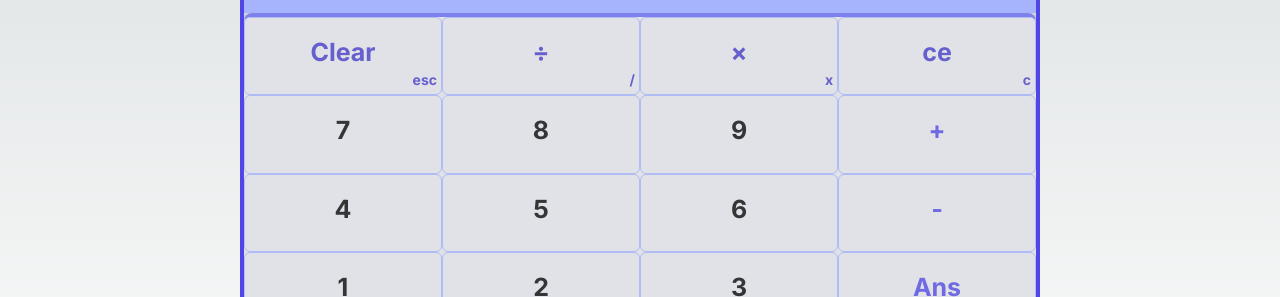
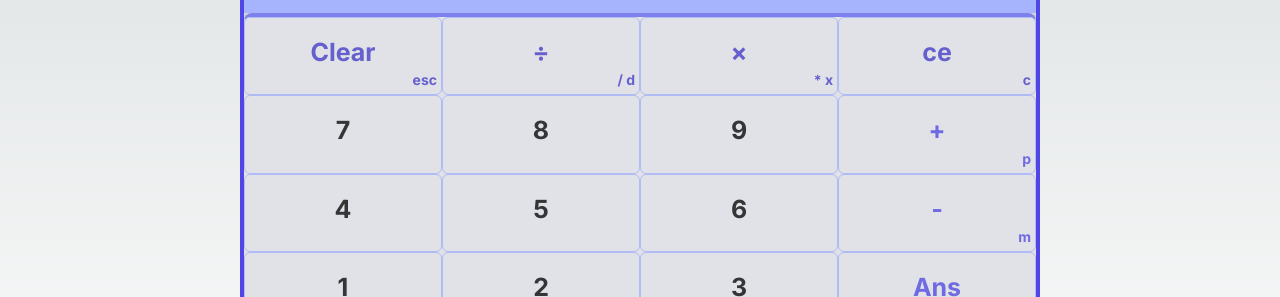
Before and after one commit to jamesdiffeycoding/mathemagical, a Next.js app in the folder calculapp/: page / in a window 1280 px wide. Shown: the part 280-577 px from the top of the page. Built offline with nearby package versions, Linux system fonts and the light colour scheme; what tailwindcss-bg-patterns would draw is missing.

Commit message:
add hotkeys for all non-numbers

```diff
--- a/calculapp/app/page.tsx
+++ b/calculapp/app/page.tsx
@@ -45,8 +45,10 @@ export default function Home() {
         case '0': case '1': case '2': case '3': case '4': case '5': case '6': case '7': case '8': case '9': handleEntry(keyPressed); break;
         case '.': handleDecimalPoint(); break;
         case '+': case '-': /* '×' amd '÷' are not keys*/ handleOperation(keyPressed); break;
-        case '/': handleOperation('÷'); break;
-        case '*': case 'x': handleOperation('×'); break;
+        case 'p': case 'P': handleOperation('+'); break;
+        case 'm': case 'M': handleOperation('-'); break;
+        case '/': case 'd': case 'D': handleOperation('÷'); break;
+        case '*': case 'x': case 'X': handleOperation('×'); break;
         case '=': handleEqualsPress(); break;
         case 'c': case 'C': handleClearEntry(); break;
         case 'Escape': handleClearCalculator(); break;
@@ -217,8 +219,8 @@ export default function Home() {
           {/* CHILD GRID#1: TOP ROW */}
           <section className={`text-${colour}-700 col-span-4 grid grid-cols-4`}>
             <ButtonComponent colour={colour} symbol="Clear" hotkey="esc" onClickFunction={handleClearCalculator} extraClasses=""></ButtonComponent>
-            <ButtonComponent colour={colour} symbol="÷" hotkey="/" onClickFunction={() => handleOperation("÷")} extraClasses=""></ButtonComponent>
-            <ButtonComponent colour={colour} symbol="×" hotkey="x" onClickFunction={() => handleOperation("×")} extraClasses=""></ButtonComponent>
+            <ButtonComponent colour={colour} symbol="÷" hotkey="/ d" onClickFunction={() => handleOperation("÷")} extraClasses=""></ButtonComponent>
+            <ButtonComponent colour={colour} symbol="×" hotkey="* x" onClickFunction={() => handleOperation("×")} extraClasses=""></ButtonComponent>
             <ButtonComponent colour={colour} symbol="ce" hotkey="c" onClickFunction={handleClearEntry} extraClasses=""></ButtonComponent>
           </section>
           {/* CHILD GRID#2: NUMBERS 1-9 */}
@@ -231,8 +233,8 @@ export default function Home() {
 
           {/* CHILD GRID#3: RIGHT COL */}
           <section className={`text-${colour}-600 row-span-3 grid grid-rows-3`}>
-            <ButtonComponent colour={colour} symbol="+" hotkey="" onClickFunction={() => handleOperation("+")} extraClasses=""></ButtonComponent>
-            <ButtonComponent colour={colour} symbol="-" hotkey="" onClickFunction={() => handleOperation("-")} extraClasses=""></ButtonComponent>
+            <ButtonComponent colour={colour} symbol="+" hotkey="p" onClickFunction={() => handleOperation("+")} extraClasses=""></ButtonComponent>
+            <ButtonComponent colour={colour} symbol="-" hotkey="m" onClickFunction={() => handleOperation("-")} extraClasses=""></ButtonComponent>
             <ButtonComponent colour={colour} symbol="Ans" hotkey="a" onClickFunction={handleGetPreviousAnswer} extraClasses=""></ButtonComponent>
           </section>
 
```
Also changed, not shown: 2 other files (tests, documents, lock files or other folders).
